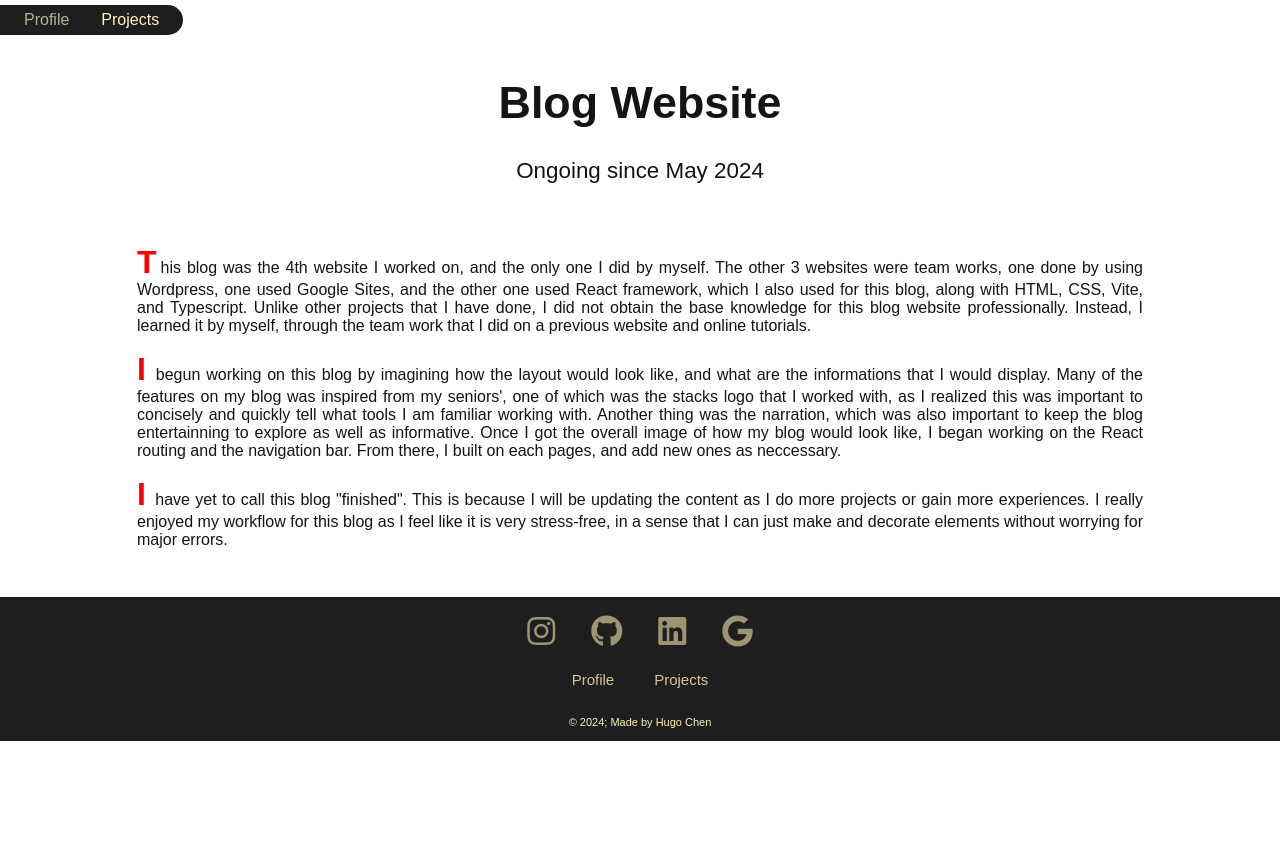
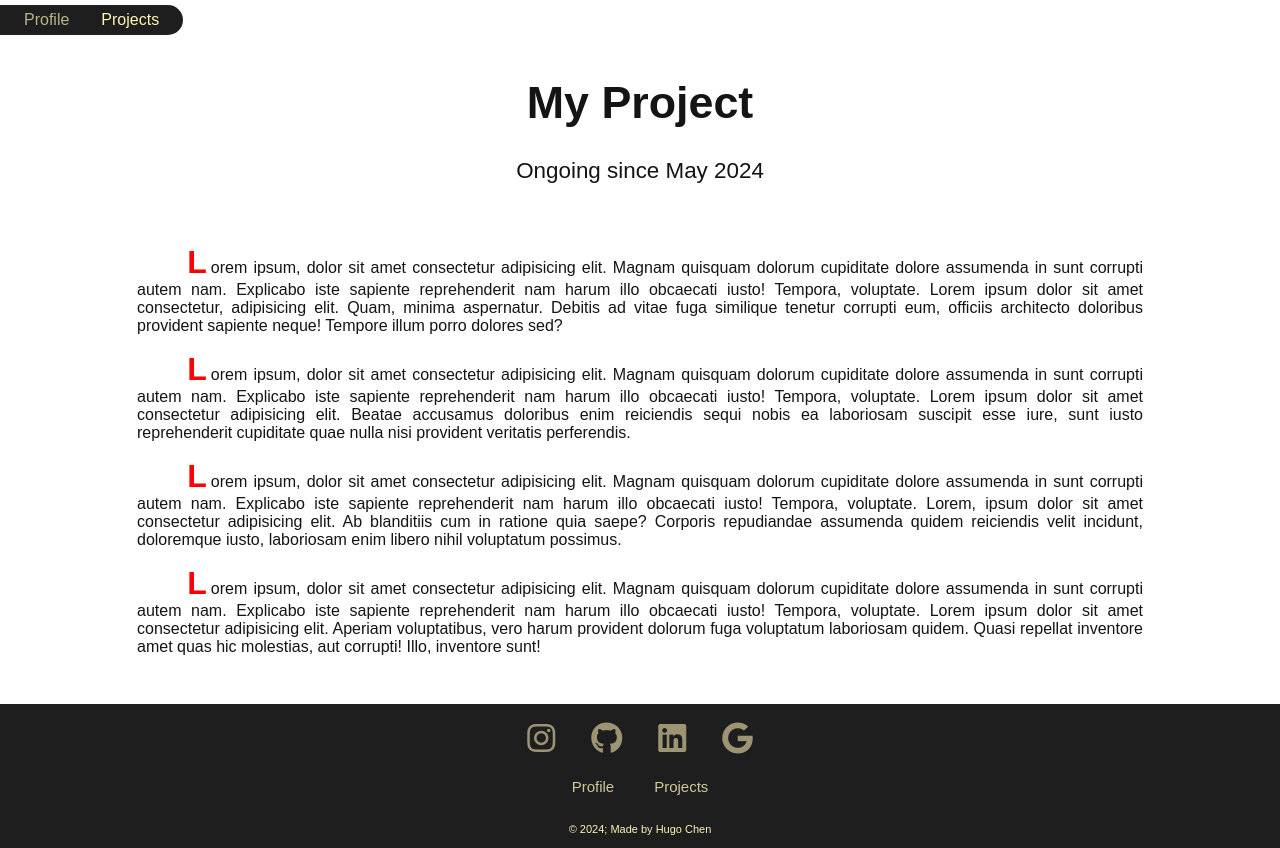
Before and after one commit to hugoingg/hugochen, a React (Vite) app: page /hugochen/projects/personalWeb in a window 1280 px wide. Before the commit the page ends 800 px from the top, so only its background shows below. Built offline with nearby package versions, Linux system fonts and the light colour scheme.

Commit message:
finalized for now

```diff
--- a/src/projectPages/personalWebsite.tsx
+++ b/src/projectPages/personalWebsite.tsx
@@ -2,41 +2,52 @@ function PersonalWeb() {
   return (
     <div className="projects-Pages">
       <div className="projects-Pages-title">
-        <h1>Blog Website</h1>
+        <h1>My Project</h1>
         <p>Ongoing since May 2024</p>
       </div>
       <div className="projects-Pages-content">
         <p>
-          This blog was the 4th website I worked on, and the only one I did by
-          myself. The other 3 websites were team works, one done by using
-          Wordpress, one used Google Sites, and the other one used React
-          framework, which I also used for this blog, along with HTML, CSS,
-          Vite, and Typescript. Unlike other projects that I have done, I did
-          not obtain the base knowledge for this blog website professionally.
-          Instead, I learned it by myself, through the team work that I did on a
-          previous website and online tutorials.
+          Lorem ipsum, dolor sit amet consectetur adipisicing elit. Magnam
+          quisquam dolorum cupiditate dolore assumenda in sunt corrupti autem
+          nam. Explicabo iste sapiente reprehenderit nam harum illo obcaecati
+          iusto! Tempora, voluptate. Lorem ipsum dolor sit amet consectetur,
+          adipisicing elit. Quam, minima aspernatur. Debitis ad vitae fuga
+          similique tenetur corrupti eum, officiis architecto doloribus
+          provident sapiente neque! Tempore illum porro dolores sed?
         </p>
-        <div className="projects-Pages-content">
-          <p>
-            I begun working on this blog by imagining how the layout would look
-            like, and what are the informations that I would display. Many of
-            the features on my blog was inspired from my seniors', one of which
-            was the stacks logo that I worked with, as I realized this was
-            important to concisely and quickly tell what tools I am familiar
-            working with. Another thing was the narration, which was also
-            important to keep the blog entertainning to explore as well as
-            informative. Once I got the overall image of how my blog would look
-            like, I began working on the React routing and the navigation bar.
-            From there, I built on each pages, and add new ones as neccessary.
-          </p>
-          <p>
-            I have yet to call this blog "finished". This is because I will be
-            updating the content as I do more projects or gain more experiences.
-            I really enjoyed my workflow for this blog as I feel like it is very
-            stress-free, in a sense that I can just make and decorate elements
-            without worrying for major errors.
-          </p>
-        </div>
+      </div>
+      <div className="projects-Pages-content">
+        <p>
+          Lorem ipsum, dolor sit amet consectetur adipisicing elit. Magnam
+          quisquam dolorum cupiditate dolore assumenda in sunt corrupti autem
+          nam. Explicabo iste sapiente reprehenderit nam harum illo obcaecati
+          iusto! Tempora, voluptate. Lorem ipsum dolor sit amet consectetur
+          adipisicing elit. Beatae accusamus doloribus enim reiciendis sequi
+          nobis ea laboriosam suscipit esse iure, sunt iusto reprehenderit
+          cupiditate quae nulla nisi provident veritatis perferendis.
+        </p>
+      </div>
+      <div className="projects-Pages-content">
+        <p>
+          Lorem ipsum, dolor sit amet consectetur adipisicing elit. Magnam
+          quisquam dolorum cupiditate dolore assumenda in sunt corrupti autem
+          nam. Explicabo iste sapiente reprehenderit nam harum illo obcaecati
+          iusto! Tempora, voluptate. Lorem, ipsum dolor sit amet consectetur
+          adipisicing elit. Ab blanditiis cum in ratione quia saepe? Corporis
+          repudiandae assumenda quidem reiciendis velit incidunt, doloremque
+          iusto, laboriosam enim libero nihil voluptatum possimus.
+        </p>
+      </div>
+      <div className="projects-Pages-content">
+        <p>
+          Lorem ipsum, dolor sit amet consectetur adipisicing elit. Magnam
+          quisquam dolorum cupiditate dolore assumenda in sunt corrupti autem
+          nam. Explicabo iste sapiente reprehenderit nam harum illo obcaecati
+          iusto! Tempora, voluptate. Lorem ipsum dolor sit amet consectetur
+          adipisicing elit. Aperiam voluptatibus, vero harum provident dolorum
+          fuga voluptatum laboriosam quidem. Quasi repellat inventore amet quas
+          hic molestias, aut corrupti! Illo, inventore sunt!
+        </p>
       </div>
     </div>
   );
--- a/src/styles.css
+++ b/src/styles.css
@@ -27,8 +27,9 @@ body {
     margin-bottom:60px;
     color:rgb(20,20,20);
 }
-.projects-Pages p{
+.projects-Pages-content p{
     padding:0 105px;
+    text-indent: 5%;
 }
 .projects-Pages-content p::first-letter{
     font-size: 2rem;
```
